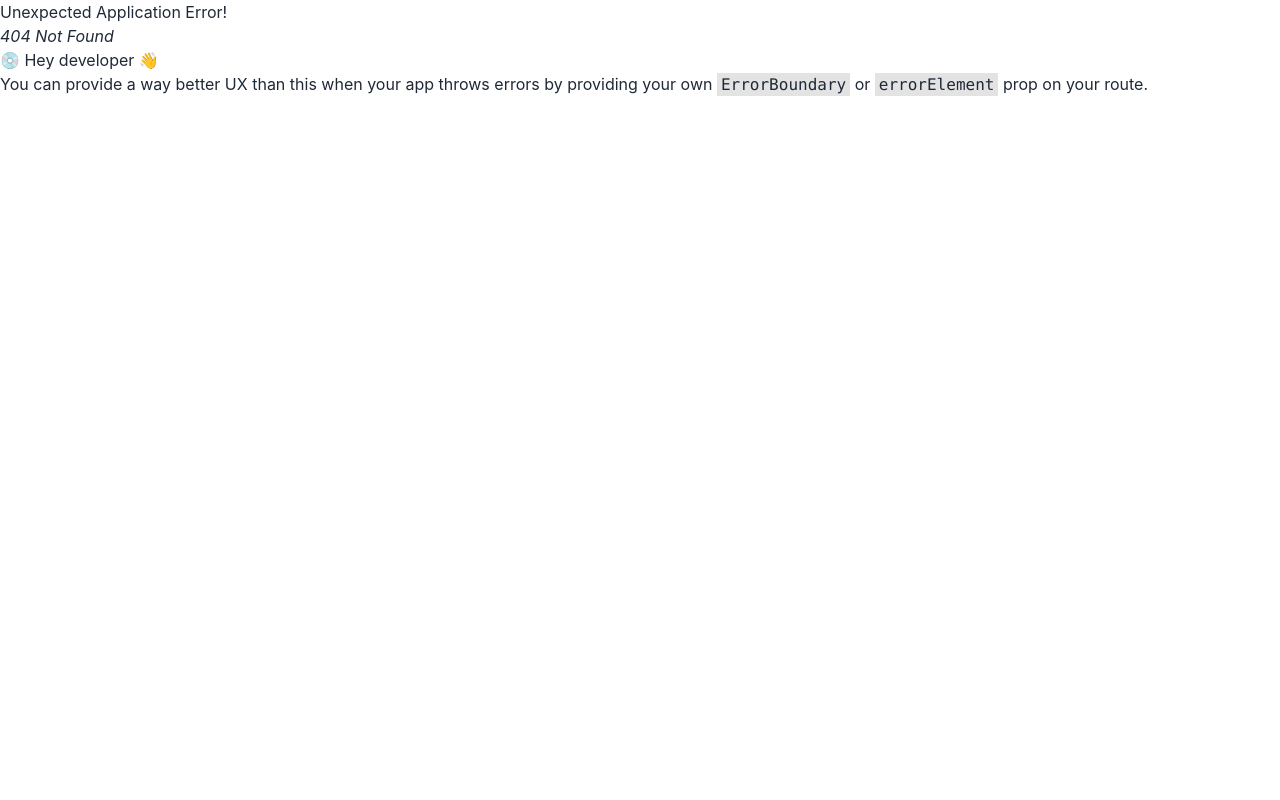
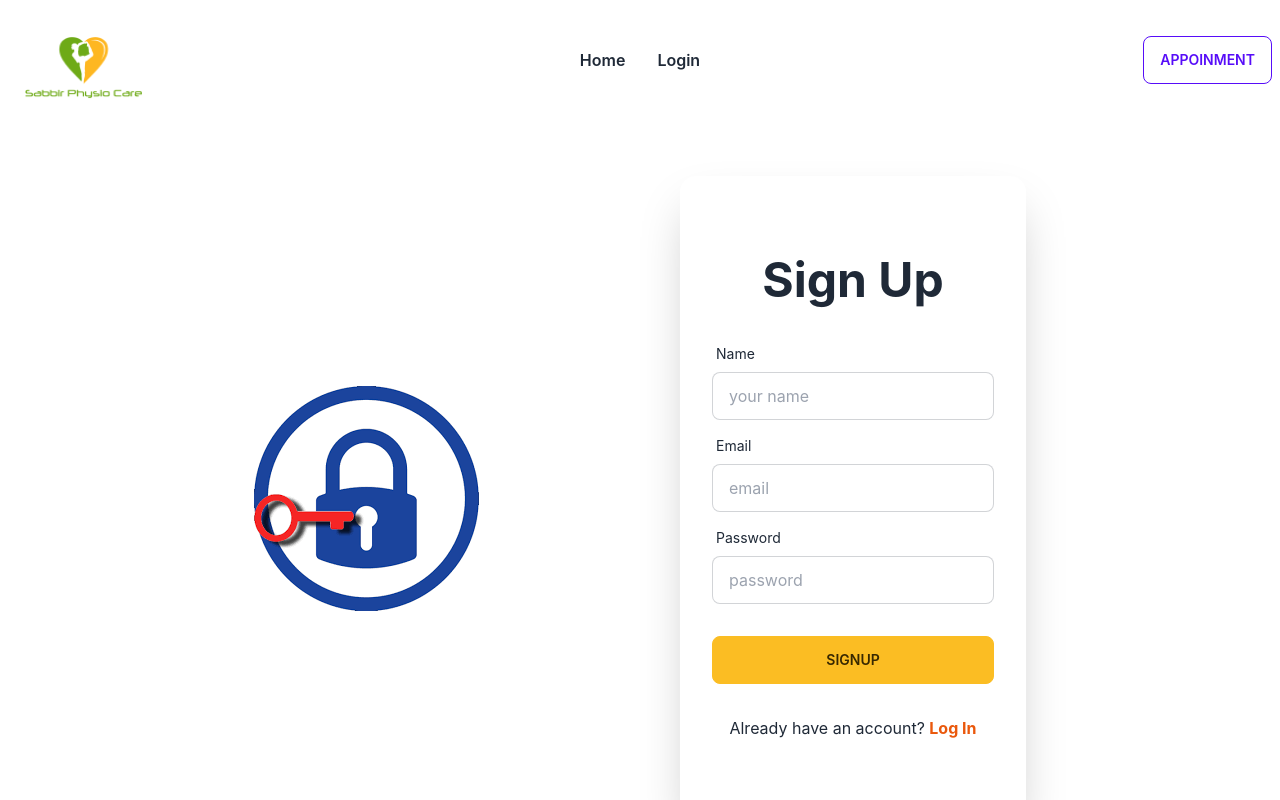
Before and after one commit to SheikhMujib/sabbir-physio-care-client, a React (Create React App) app: page /signup in a window 1280 px wide. Before the commit this address had no page. Shown: the top 800 px of the page. Built offline with nearby package versions, Linux system fonts and the light colour scheme; no server answers.

Commit message:
email and password signup system added

```diff
--- a/package.json
+++ b/package.json
@@ -7,6 +7,7 @@
     "@testing-library/react": "^13.4.0",
     "@testing-library/user-event": "^13.5.0",
     "daisyui": "^2.39.0",
+    "firebase": "^9.14.0",
     "react": "^18.2.0",
     "react-dom": "^18.2.0",
     "react-router-dom": "^6.4.3",
--- a/src/Routes/Routes.js
+++ b/src/Routes/Routes.js
@@ -1,6 +1,7 @@
 import { createBrowserRouter } from "react-router-dom";
 import Home from "../components/Home/Home";
 import Login from "../components/Login/Login";
+import Signup from "../components/Signup/Signup";
 import Main from "../layout/Main/Main";
 
 const router = createBrowserRouter([
@@ -20,6 +21,10 @@
         path: "/login",
         element: <Login></Login>,
       },
+      {
+        path: "/signup",
+        element: <Signup></Signup>,
+      },
     ],
   },
 ]);
--- a/src/components/Header/Header.js
+++ b/src/components/Header/Header.js
@@ -8,6 +8,11 @@
       <li>
         <Link to="/" className="font-semibold">
           Home
+        </Link>
+      </li>
+      <li>
+        <Link to="/login" className="font-semibold">
+          Login
         </Link>
       </li>
       {}
--- /dev/null
+++ b/src/components/Signup/Signup.js
@@ -0,0 +1,80 @@
+import React, { useContext } from 'react';
+import { Link } from "react-router-dom";
+import img from "../../assets/login.png";
+import { AuthContext } from '../../contexts/AuthProvider/AuthProvider';
+
+const Signup = () => {
+  const {createUser} = useContext(AuthContext)
+
+    const handleSignup = (event) => {
+        event.preventDefault();
+        const form = event.target;
+        const email = form.email.value;
+        const password = form.password.value;
+
+        createUser(email, password)
+        .then(result =>{
+          const user = result.user;
+          console.log(user);
+        })
+        .catch(error =>console.error(error))
+      };
+    return (
+        <div className="hero w-full my-20">
+      <div className="hero-content grid gap-20 md:grid-cols-2 flex-col lg:flex-row">
+        <div className="text-center lg:text-left">
+          <img src={img} alt="" />
+        </div>
+        <div className="card flex-shrink-0 w-full max-w-sm shadow-2xl bg-base-100 py-20">
+          <h1 className="text-5xl text-center font-bold">Sign Up</h1>
+          <form onSubmit={handleSignup} className="card-body">
+            <div className="form-control">
+              <label className="label">
+                <span className="label-text">Name</span>
+              </label>
+              <input
+                type="text"
+                name="name"
+                placeholder="your name"
+                className="input input-bordered"
+              />
+            </div>
+            <div className="form-control">
+              <label className="label">
+                <span className="label-text">Email</span>
+              </label>
+              <input
+                type="text"
+                name="email"
+                placeholder="email"
+                className="input input-bordered"
+              />
+            </div>
+            <div className="form-control">
+              <label className="label">
+                <span className="label-text">Password</span>
+              </label>
+              <input
+                type="password"
+                name="password"
+                placeholder="password"
+                className="input input-bordered"
+              />
+            </div>
+            <div className="form-control mt-6">
+              <input className="btn btn-warning" type="submit" value="Signup" />
+            </div>
+          </form>
+          <p className="text-center">
+            Already have an account?{" "}
+            <Link className="font-bold text-orange-600" to="/login">
+              Log In
+            </Link>{" "}
+          </p>
+        </div>
+      </div>
+    </div>
+    );
+};
+
+export default Signup;
--- /dev/null
+++ b/src/contexts/AuthProvider/AuthProvider.js
@@ -0,0 +1,39 @@
+import React, { createContext, useEffect, useState } from 'react';
+import { createUserWithEmailAndPassword, getAuth, onAuthStateChanged } from "firebase/auth";
+import app from '../../firebase/firebase.config';
+
+export const AuthContext = createContext();
+const auth = getAuth(app);
+
+const AuthProvider = ({children}) => {
+    const [user, setUser] = useState(null);
+    const [loading, setLoading] = useState(true);
+
+    const createUser = (email, password)=>{
+        return createUserWithEmailAndPassword(auth, email, password)
+    }
+
+    useEffect(()=>{
+        const unSubscribe = onAuthStateChanged(auth, currentUser=>{
+            console.log(currentUser);
+            setUser(currentUser);
+        })
+        return ()=>{
+            return unSubscribe();
+        }
+    }, [])
+
+    const authInfo = {
+        user,
+        loading,
+        createUser,
+    }
+
+    return (
+        <AuthContext.Provider value={authInfo}>
+            {children}
+        </AuthContext.Provider>
+    );
+};
+
+export default AuthProvider;
--- a/src/firebase/firebase.config.js
+++ b/src/firebase/firebase.config.js
@@ -5,12 +5,12 @@
 
 // Your web app's Firebase configuration
 const firebaseConfig = {
-  apiKey: "AIzaSyCRHbJG25iFV9HJqeEVHEuktrA8tld6_DM",
-  authDomain: "sabbir-physio-care.firebaseapp.com",
-  projectId: "sabbir-physio-care",
-  storageBucket: "sabbir-physio-care.appspot.com",
-  messagingSenderId: "18247092331",
-  appId: "1:18247092331:web:4d70a7a9dd554cce17892e",
+  apiKey: process.env.REACT_APP_apiKey,
+  authDomain: process.env.REACT_APP_authDomain,
+  projectId: process.env.REACT_APP_projectId,
+  storageBucket: process.env.REACT_APP_storageBucket,
+  messagingSenderId: process.env.REACT_APP_messagingSenderId,
+  appId: process.env.REACT_APP_appId,
 };
 
 // Initialize Firebase
--- a/src/index.js
+++ b/src/index.js
@@ -1,13 +1,16 @@
-import React from 'react';
-import ReactDOM from 'react-dom/client';
-import './index.css';
-import App from './App';
-import reportWebVitals from './reportWebVitals';
+import React from "react";
+import ReactDOM from "react-dom/client";
+import "./index.css";
+import App from "./App";
+import reportWebVitals from "./reportWebVitals";
+import AuthProvider from "./contexts/AuthProvider/AuthProvider";
 
-const root = ReactDOM.createRoot(document.getElementById('root'));
+const root = ReactDOM.createRoot(document.getElementById("root"));
 root.render(
   <React.StrictMode>
-    <App />
+    <AuthProvider>
+      <App />
+    </AuthProvider>
   </React.StrictMode>
 );
 
```
Also changed, not shown: 1 other file (tests, documents, lock files or other folders).
